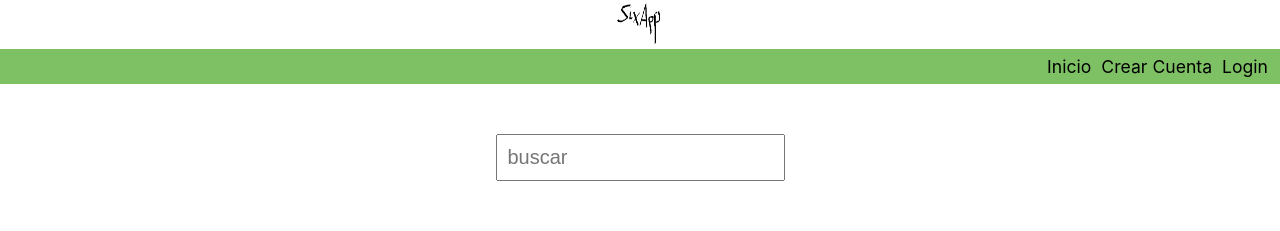
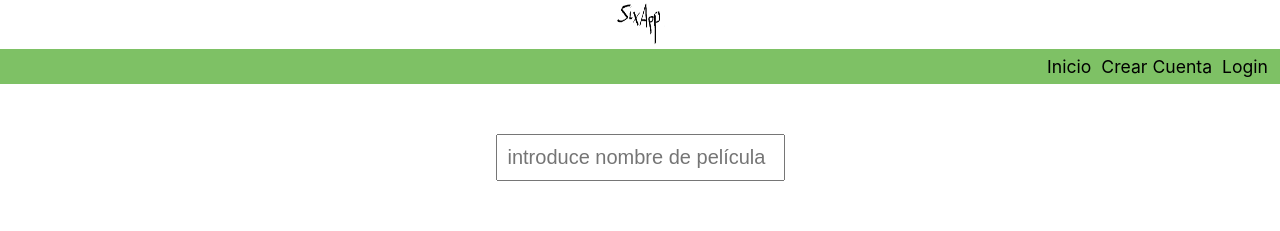
Before and after one commit to holaAndroid/frontendProyect, a React (Create React App) app: page / in a window 1280 px wide. Shown: the top 231 px of the page. Built offline with nearby package versions, Linux system fonts and the light colour scheme.

Commit message:
Update Inicio.jsx

```diff
--- a/src/pages/Inicio.jsx
+++ b/src/pages/Inicio.jsx
@@ -46,7 +46,7 @@ const Inicio = () => {
           className="buscar"
           type="text"
           name="busca"
-          placeholder="buscar"
+          placeholder="introduce nombre de película"
           onChange={gestorBusca}
           // onKeyDown={gestorTecla}
         />
```
